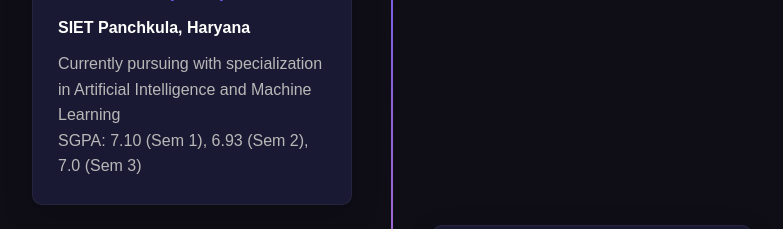
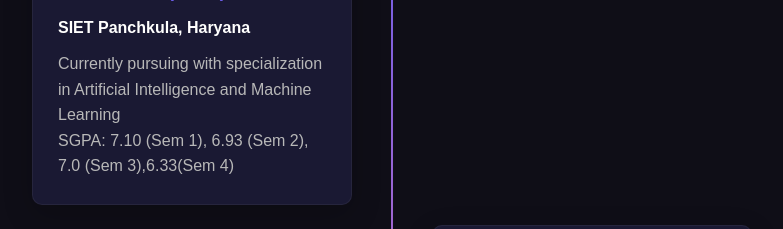
Before and after one commit to Shrishti-19/myPortfolioShrishti.github.io, a plain HTML site: page index.html in a window 1280 px wide. Shown: the part 2000-2229 px from the top of the page, without its empty margins (248-1031 px from the left). Drawn offline with Linux system fonts and the light colour scheme.

Commit message:
Update index.html

```diff
--- a/index.html
+++ b/index.html
@@ -889,7 +889,7 @@
                         <h3>B.Tech CSE (AIML)</h3>
                         <h4>SIET Panchkula, Haryana </h4>
                         <p>Currently pursuing with specialization in Artificial Intelligence and Machine Learning</p>
-                        <p>SGPA: 7.10 (Sem 1), 6.93 (Sem 2), 7.0 (Sem 3)</p>
+                        <p>SGPA: 7.10 (Sem 1), 6.93 (Sem 2), 7.0 (Sem 3),6.33(Sem 4)</p>
                     </div>
                 </div>
                 <div class="timeline-item">
```
